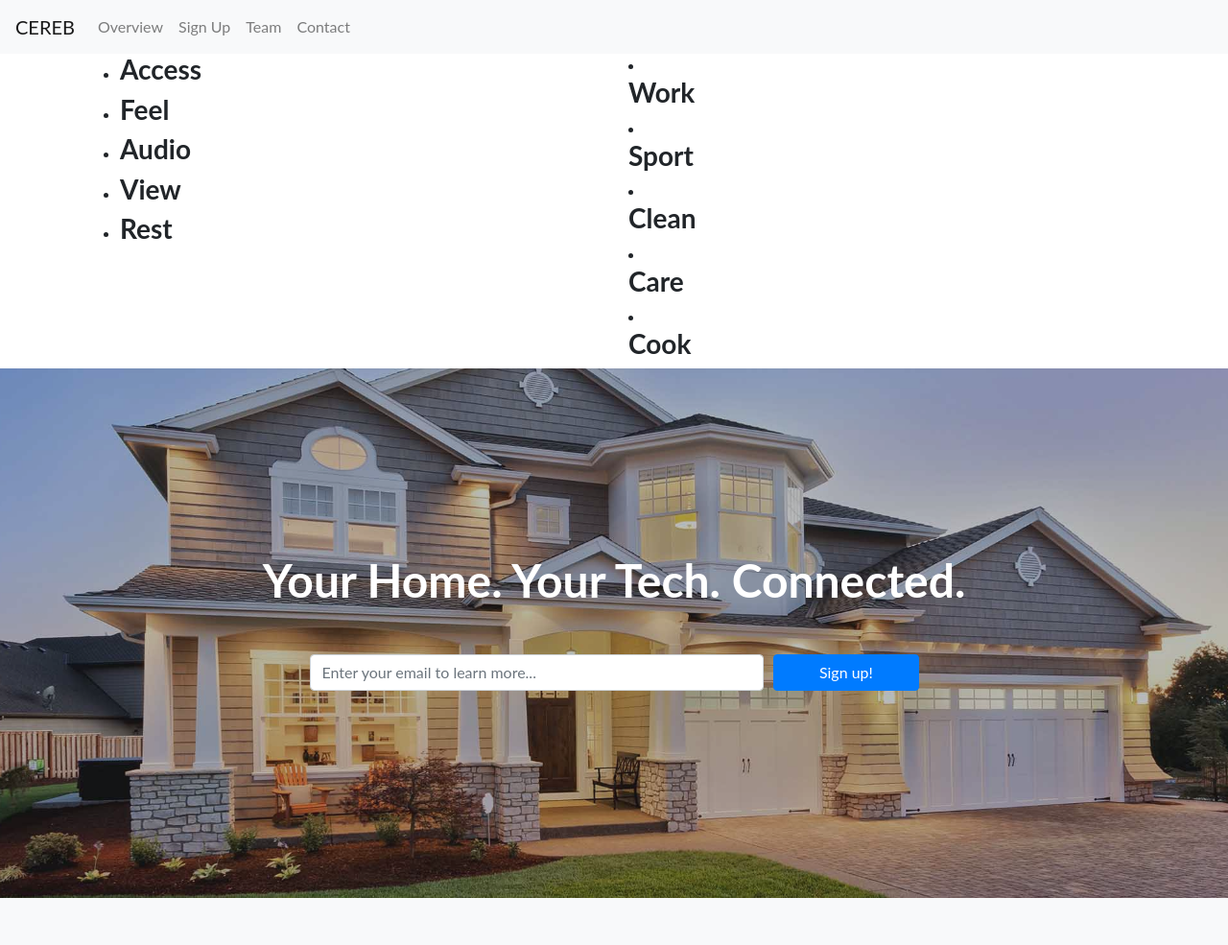
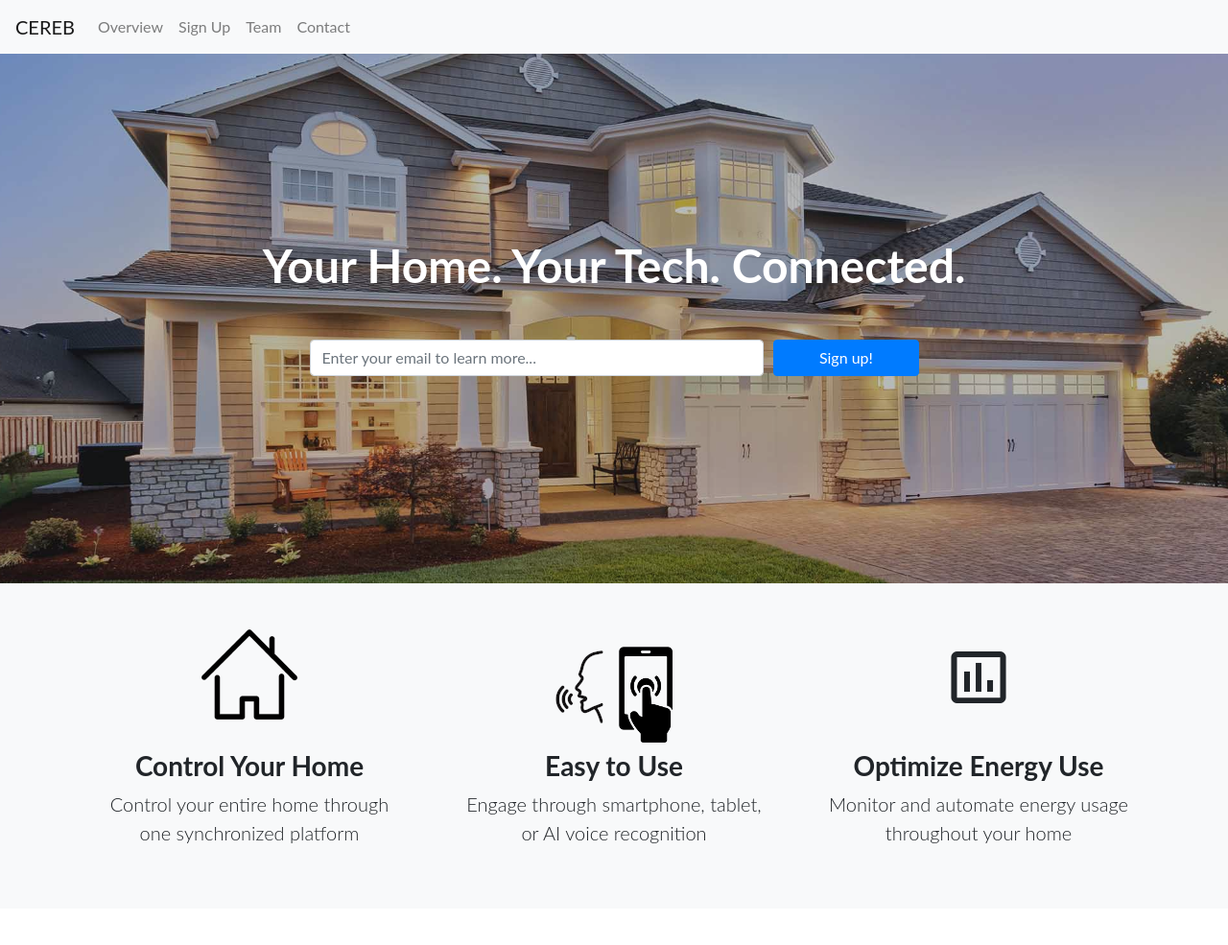
Before and after one commit to jordanhitchcock/cereb, a Django app: template www/templates/www/indexA.html in a window 1280 px wide. Shown: the top 985 px of the page at 96% size. Run offline with Django 3.2, Linux system fonts and the light colour scheme; the template is opened without the code that fills it: values that come from a table or form of the project are taken from there, others are empty; parts of the project's set-up code (start-up, migrations or seed data) failed here and were passed over; some libraries are stand-ins or nearby versions.

Commit message:
page changes

```diff
--- a/www/static/www/style.css
+++ b/www/static/www/style.css
@@ -23,7 +23,9 @@
 
 }
 
-
+.minw {
+  min-width: 95px;
+}
 
 
 
--- a/www/templates/www/base.html
+++ b/www/templates/www/base.html
@@ -47,48 +47,6 @@
 
 {% endif %}
 
-<section class="container">
-  <div class="row">
-    <div class="col col-lg-6">
-      <ul>
-        <li>
-          <h3>Access</h3>
-        </li>
-        <li>
-          <h3>Feel</h3>
-        </li>
-        <li>
-          <h3>Audio</h3>
-        </li>
-        <li>
-          <h3>View</h3>
-        </li>
-        <li>
-          <h3>Rest</h3>
-        </li>
-      </ul>
-    </div>
-    <div class="col col-lg-6">
-      <li>
-        <h3>Work</h3>
-      </li>
-      <li>
-        <h3>Sport</h3>
-      </li>
-      <li>
-        <h3>Clean</h3>
-      </li>
-      <li>
-        <h3>Care</h3>
-      </li>
-      <li>
-        <h3>Cook</h3>
-      </li>
-    </ul>
-    </div>
-  </div>
-</section>
-
     {% block content %}
     {% endblock content %}
 
@@ -136,7 +94,7 @@
         </h1>
       </div>
     </div>
-    <div class="row justify-content-center">
+    <div class="row justify-content-center px-2">
       <form action="" method="post">
         <div class="form-row">
             <div class="col-12 col-md-9 mb-2 mbmd-0">
@@ -144,8 +102,8 @@
                 {% load crispy_forms_tags %}
                 {{ contact_form|crispy }}
             </div>
-            <div class="col col-4" style="width: 50px;"></div>
-                <input type="submit" class="btn btn-block btn-primary mw-15" name="action" value="Contact Us">
+            <div class="col"></div>
+                <input type="submit" class="btn btn-block btn-primary form-control w-25" name="action" value="Contact Us">
             </div>
         </div>
 
@@ -153,13 +111,12 @@
     </div>
   </Section>
 
-  <footer class="footer">
+  <footer class="footer my-4 text-center">
     <p class="text-muted">
       Copyright 2020. All rights reserved.
     </p>
   </footer>
 
-<div class="py-5"></div>
 <footer class="footer bg-light mt-auto py-3"></footer>
 <script src="https://code.jquery.com/jquery-3.5.1.slim.min.js" integrity="sha384-DfXdz2htPH0lsSSs5nCTpuj/zy4C+OGpamoFVy38MVBnE+IbbVYUew+OrCXaRkfj" crossorigin="anonymous"></script>
 <script src="https://cdn.jsdelivr.net/npm/popper.js@1.16.0/dist/umd/popper.min.js" integrity="sha384-Q6E9RHvbIyZFJoft+2mJbHaEWldlvI9IOYy5n3zV9zzTtmI3UksdQRVvoxMfooAo" crossorigin="anonymous"></script>
--- a/www/templates/www/formblock.html
+++ b/www/templates/www/formblock.html
@@ -3,7 +3,7 @@
     <section class="container" id="getnotified">
         <div class="row no-gutters">
             <div class="col-lg-6 mx-auto">
-                <h1 class="py-5 text-center">Sign up for notifications about our launch date!</h1>
+                <h1 class="py-5 text-center">Sign up for notifications about our launch!</h1>
             </div>
             <div class="col-md-10 col-lg-8 col-xl-7 mx-auto">
                 <form action="" method="post">
--- a/www/templates/www/indexA.html
+++ b/www/templates/www/indexA.html
@@ -1,7 +1,6 @@
 {% extends "www/base.html" %}
 
 {% block content %}
-
 
     <!-- Masthead -->
     <header class="masthead text-white text-center">
@@ -42,10 +41,20 @@
               <div class="features-icons-item mx-auto mb-5 mb-lg-0 mb-lg-3">
                 <div>
                   {% load static %}
-                  <img src="{% static "www/logos.png" %}" class="img-fluid icon-img">
+                  <img src="{% static "www/home-icon.png" %}" class="img-fluid">
                 </div>
                 <h3 class="icon-title">Control Your Home</h3>
-                <p class="lead mb-0">Control your entire home through one synchronized platfor</p>
+                <p class="lead mb-0">Control your entire home through one synchronized platform</p>
+              </div>
+            </div>
+            <div class="col-lg-4">
+              <div class="features-icons-item mx-auto mb-5 mb-lg-3">
+                <div>
+                  {% load static %}
+                  <img src="{% static "www/use.png" %}" class="img-fluid mb-2">
+                </div>
+                <h3>Easy to Use</h3>
+                <p class="lead mb-0">Engage through smartphone, tablet, or AI voice recognition</p>
               </div>
             </div>
             <div class="col-lg-4">
@@ -57,22 +66,13 @@
                 <p class="lead mb-0">Monitor and automate energy usage throughout your home</p>
               </div>
             </div>
-            <div class="col-lg-4">
-              <div class="features-icons-item mx-auto mb-0 mb-lg-3">
-                <div class="features-icons-icon d-flex">
-                  <i class="material-icons md-36 center-icon">device_hub</i>
-                </div>
-                <h3>Easy to Use</h3>
-                <p class="lead mb-0">Engage through smartphone, tablet, or AI voice recognition</p>
-              </div>
-            </div>
           </div>
         </div>
       </section>
 
 <main class="container showcase">
     <div class="row no-gutters">
-        <div class="col-lg-6 order-lg-2 showcase-img">
+        <div class="col-lg-6 order-lg-2 showcase-img align-self-center">
             <img src="https://hips.hearstapps.com/hmg-prod.s3.amazonaws.com/images/brewster-mcleod-architects-1486154143.jpg?crop=1.00xw:1.00xh;0,0&resize=980:*" class="img-fluid">
         </div>
         <div class="col-lg-6 order-lg-1 my-auto showcase-text">
@@ -81,7 +81,7 @@
         </div>
     </div>
     <div class="row no-gutters">
-        <div class="col-lg-6 order-lg-1 showcase-img">
+        <div class="col-lg-6 order-lg-1 showcase-img align-self-center">
             <img src="https://decoholic.org/wp-content/uploads/2016/05/nordic-modern-gray-home.jpg" class="img-fluid">
         </div>
         <div class="col-lg-6 order-lg-2 my-auto showcase-text">
@@ -90,14 +90,30 @@
         </div>
     </div>
     <div class="row no-gutters">
-        <div class="col-lg-6 order-lg-2 showcase-img">
-            <img src="https://www.thebalance.com/thmb/bqVNeG0tgjJFdJIaUyZMjsejPHM=/2121x1414/filters:fill(auto,1)/AmericanHomeHomeWarranty-8f192593b20848d6a8427517e4cac401.jpg" class="img-fluid">
+        <div class="col-lg-6 order-lg-2 showcase-img align-self-center">
+          {% load static %}
+          <img src="{% static "www/half-dome.jpeg" %}" class="img-fluid icon-img">
         </div>
         <div class="col-lg-6 order-lg-1 my-auto showcase-text">
             <h1>Unplug.</h1>
             <h1>Stay Connected.</h1>
             <p class="lead mb-0">Relax while CEREB worries about keeping your home in order so you don't have to.</p>
         </div>
+    </div>
+
+    <div class="row no-gutters border-top border-bottom py-3 my-3 justify-content-between text-center">
+      <div class="col-6 col-sm-4 col-md-2 col-lg-1"><h4>Access</h4></div>
+      <div class="col-6 col-sm-4 col-md-2 col-lg-1"><h4>Feel</h4></div>
+      <div class="col-6 col-sm-4 col-md-2 col-lg-1"><h4>Audio</h4></div>
+      <div class="col-6 col-sm-4 col-md-2 col-lg-1"><h4>View</h4></div>
+      <div class="col-6 col-sm-4 col-md-2 col-lg-1"><h4>Rest</h4></div>
+      <div class="col-6 col-sm-4 col-md-2 col-lg-1"><h4>Work</h4></div>
+      <div class="col-6 col-sm-4 col-md-2 col-lg-1"><h4>Cook</h4></div>
+      <div class="col-6 col-sm-4 col-md-2 col-lg-1"><h4>Clean</h4></div>
+      <div class="col-6 col-sm-4 col-md-2 col-lg-1"><h4>Care</h4></div>
+      <div class="col-6 col-sm-4 col-md-2 col-lg-1"><h4>Sport</h4></div>
+      <div class="col-6 col-sm-4 col-md-2 col-lg-1"><h4>Comms</h4></div>
+      <div class="col-6 col-sm-4 col-md-2 col-lg-1"><h4>Live</h4></div>
     </div>
 
     {% include "www/formblock.html" %}
```
Also changed, not shown: www/templates/www/indexB.html (+25 -8 lines), www/static/www/half-dome.jpeg (added), www/static/www/home-icon.png (added), www/static/www/home.png (added), www/static/www/speak.jpeg (added), www/static/www/touch.png (added), www/static/www/use.png (added).
